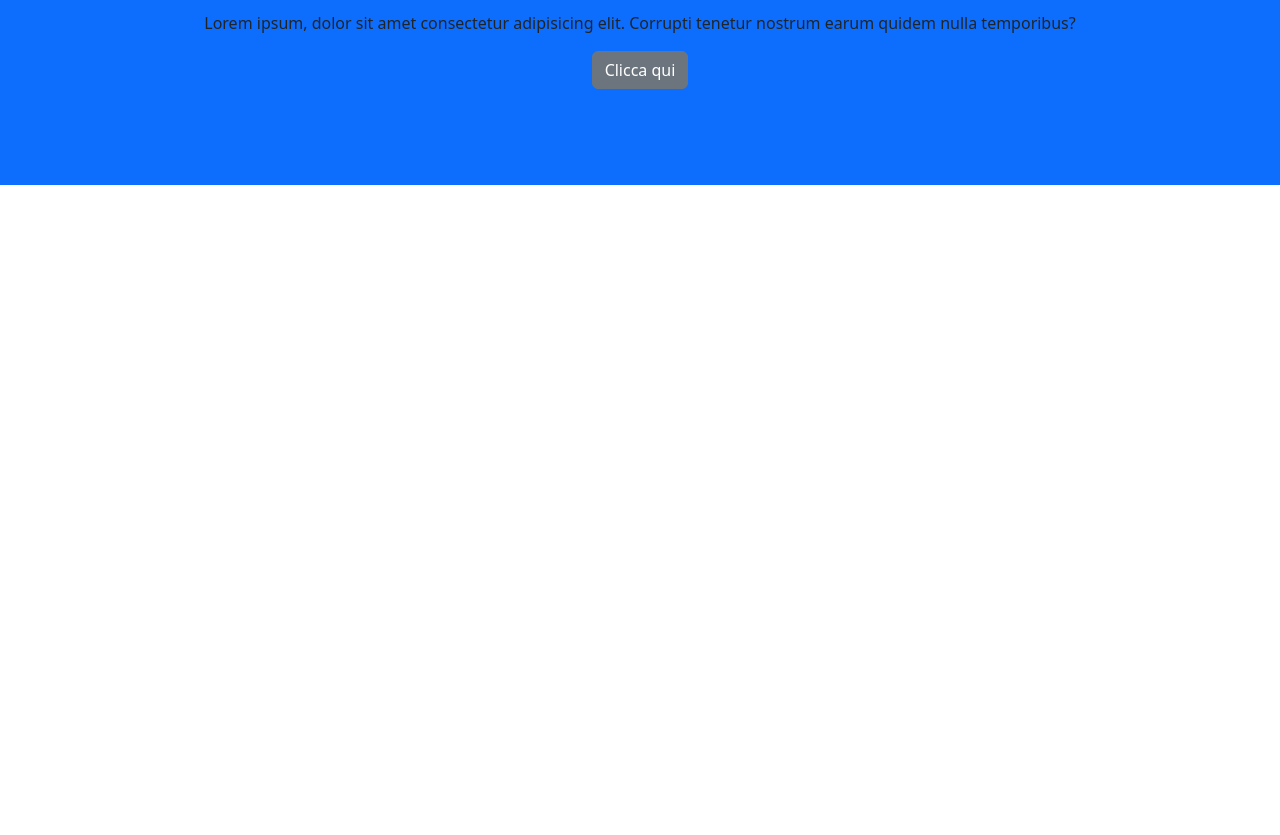
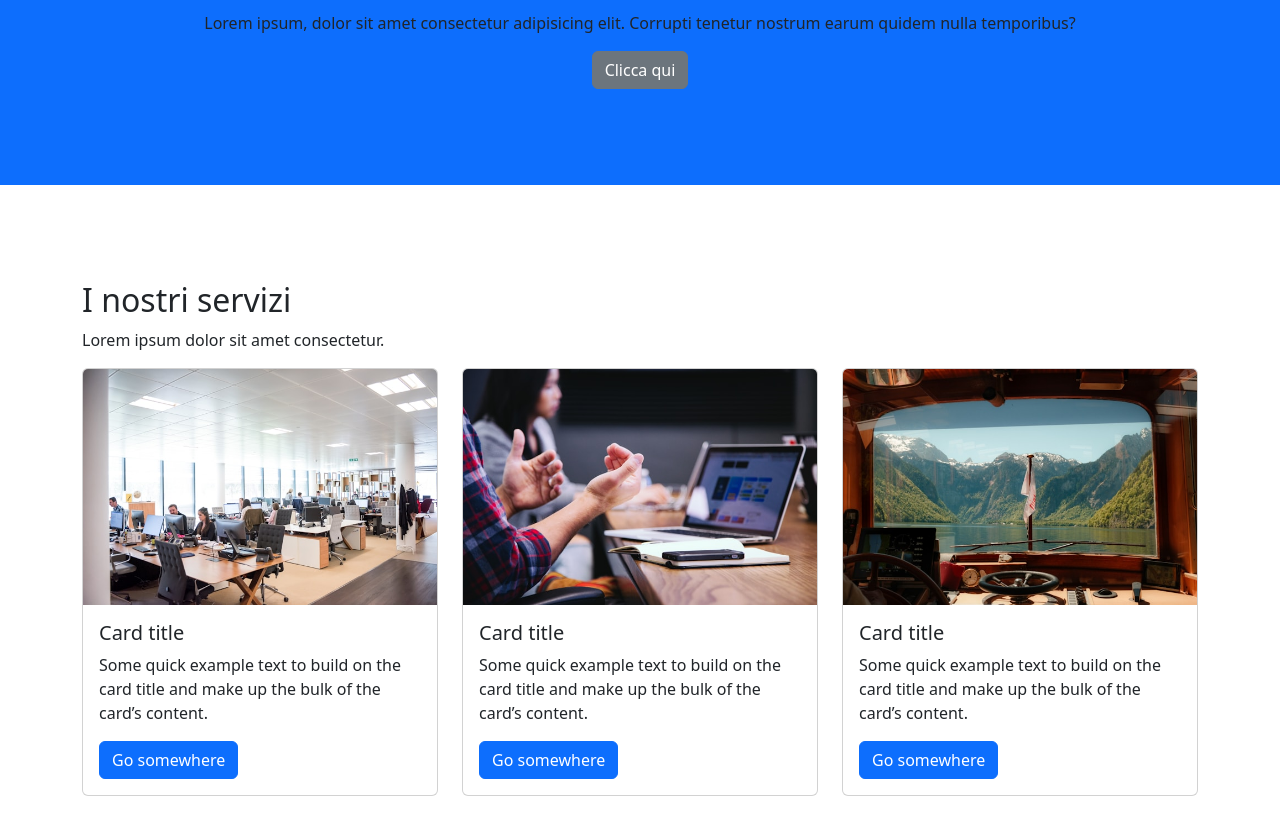
Before and after one commit to florianaapple-byte/progetto13web, a website built with Vite: page index.html in a window 1280 px wide. Shown: the part 727-1562 px from the top of the page. Before the commit the page ends 912 px from the top, so only its background shows below. Built offline with nearby package versions, Linux system fonts and the light colour scheme.

Commit message:
Ho aggiunto la sezione servizi

```diff
--- a/index.html
+++ b/index.html
@@ -49,7 +49,44 @@
         <a href="#contatti" class="btn btn-secondary">Clicca qui</a>
       </div>
     </section>
-
+    <section id="servizi" class="w-100 py-5">
+      <div class="container py-5">
+        <h2>I nostri servizi</h2>
+        <p>Lorem ipsum dolor sit amet consectetur.</p>
+        <div class="row">
+          <div class="col-12 col-lg-4">
+            <div class="card" style="width: 100%;">
+  <img src="/public/servizi/servizio-1.jpg" class="card-img-top" alt="...">
+  <div class="card-body">
+    <h5 class="card-title">Card title</h5>
+    <p class="card-text">Some quick example text to build on the card title and make up the bulk of the card’s content.</p>
+    <a href="#" class="btn btn-primary">Go somewhere</a>
+  </div>
+</div>
+          </div>
+          <div class="col-12 col-lg-4">
+            <div class="card" style="width: 100%;">
+  <img src="/public/servizi/servizio-2.jpg" class="card-img-top" alt="...">
+  <div class="card-body">
+    <h5 class="card-title">Card title</h5>
+    <p class="card-text">Some quick example text to build on the card title and make up the bulk of the card’s content.</p>
+    <a href="#" class="btn btn-primary">Go somewhere</a>
+  </div>
+</div>
+          </div>
+          <div class="col-12 col-lg-4">
+            <div class="card" style="width: 100%;">
+  <img src="/public/servizi/servizio-3.jpg" class="card-img-top" alt="...">
+  <div class="card-body">
+    <h5 class="card-title">Card title</h5>
+    <p class="card-text">Some quick example text to build on the card title and make up the bulk of the card’s content.</p>
+    <a href="#" class="btn btn-primary">Go somewhere</a>
+  </div>
+</div>
+          </div>
+        </div>
+      </div>
+    </section>
    </main>
 
     <script type="module" src="/src/main.js"></script>
```
Also changed, not shown: public/images/desmond-leung-gMYMH0PLQvU-unsplash.jpg (added), public/images/dylan-gillis-KdeqA3aTnBY-unsplash.jpg (added), public/images/fabio-sasso-p53kEt1uDHo-unsplash.jpg (added), public/servizi/servizio-1.jpg (added), public/servizi/servizio-2.jpg (added), public/servizi/servizio-3.jpg (added).
